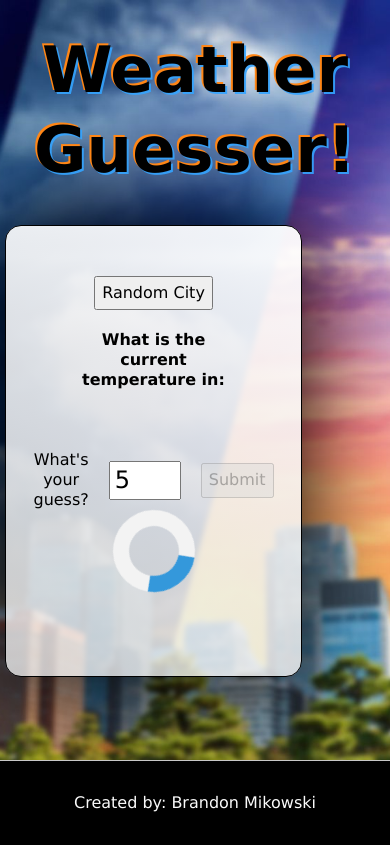
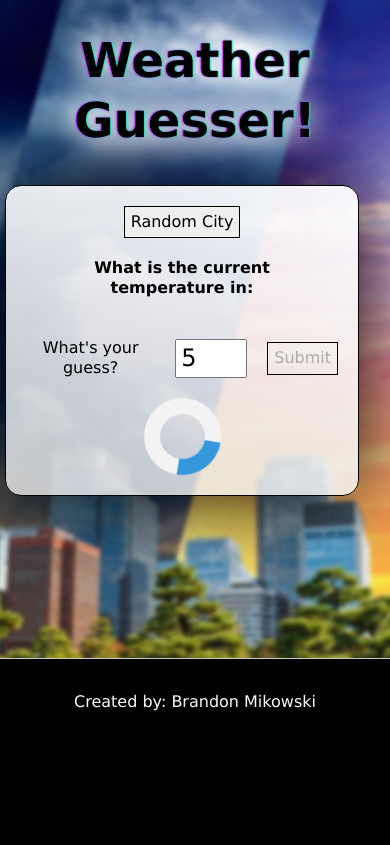
Before and after one commit to MikoFrosty/Weather-Guesser, a website with bundled scripts: page index.html in a window 390 px wide. Both pictures are taken after typing "5" into the empty fields and a click on the input "Submit". Built offline with nearby package versions, Linux system fonts and the light colour scheme.

Commit message:
Add comments to group sections together. Change body color to black for beneath footer. Change h1 text shadow for better visibility. Center new city buttom for mobile. Change loader class size for mobile. Add mobile improvements. Other minor tweaks.

```diff
--- a/resources/css/main.css
+++ b/resources/css/main.css
@@ -1,8 +1,15 @@
+
+/* Main elements */
+
 * {
     padding: 0;
     margin: 0;
     font-family: Verdana, Geneva, Tahoma, sans-serif;
     font-size: 1.1em;
+}
+
+body {
+    background-color: black;
 }
 
 main {
@@ -20,8 +27,10 @@ main > h1 {
     margin: 0;
     padding: 70px;
     font-size: 4em;
-    text-shadow: 2px 2px 0px rgba(52, 164, 255, 0.9), -2px -2px 0px rgb(255, 134, 22);
+    text-shadow: 1px 0px 2px rgba(2, 236, 186, 0.9), -1px -0px 2px rgb(213, 1, 255), 0px 0px 30px white, 0px 0px 30px white;
 }
+
+/* Main content wrapper */
 
 #main-content {
     border: 1px solid black;
@@ -34,9 +43,22 @@ main > h1 {
     background-image: linear-gradient(200deg, rgba(255, 255, 255, 0.95), rgba(230, 230, 230, 0.8))
 }
 
+/* New city form and text */
+
 #main-content > h2 {
     padding: 20px;
 }
+
+#new-city {
+    display: flex;
+    justify-content: center;
+}
+
+h2#current-city {
+    padding-top: 0;
+}
+
+/* Weather guesser form and text */
 
 #weather-guesser {
     display: flex;
@@ -56,13 +78,17 @@ main > h1 {
 
 input[type="submit"] {
     font-size: 1.5rem;
+    margin: 0;
     padding: 6px;
+    border: 1px solid black;
     cursor: pointer;
 }
 
 #answer {
     padding: 20px;
 }
+
+/* Footer & loader (spinner) */
 
 footer {
     display: flex;
@@ -77,8 +103,8 @@ footer {
 
 .loader {
     margin: auto;
-    border: 16px solid #f3f3f3; /* Light grey */
-    border-top: 16px solid #3498db; /* Blue */
+    border: 16px solid #f3f3f3;
+    border-top: 16px solid #3498db;
     border-radius: 50%;
     width: 10px;
     height: 10px;
@@ -90,26 +116,46 @@ footer {
     100% { transform: rotate(360deg); }
   }
 
+/* Media queries */
+
 @media only screen and (max-width: 1000px) {
     * {
         font-size: 1em;
     }
-
     p #answer {
         padding: 0;
     }
-
     #main-content {
         padding-bottom: 0;
     }
 }
 
 @media only screen and (max-width: 600px) {
+    main {
+        height: 78vh;
+    }
     input[type="submit"] {
         font-size: 1rem;
     }
-
     main > h1 {
+        font-size: 3rem;
         padding: 30px;
     }
+    section#main-content {
+        height: auto;
+        width: 80%;
+        padding: 20px;
+    }
+    .loader {
+        width: 5px;
+        height: 5px;
+    }
+    #weather-guesser {
+        padding-bottom: 20px;
+    }
 }
+@media only screen and (max-width: 300px) {
+    * {
+        font-size: .95em;
+    }
+}
```
